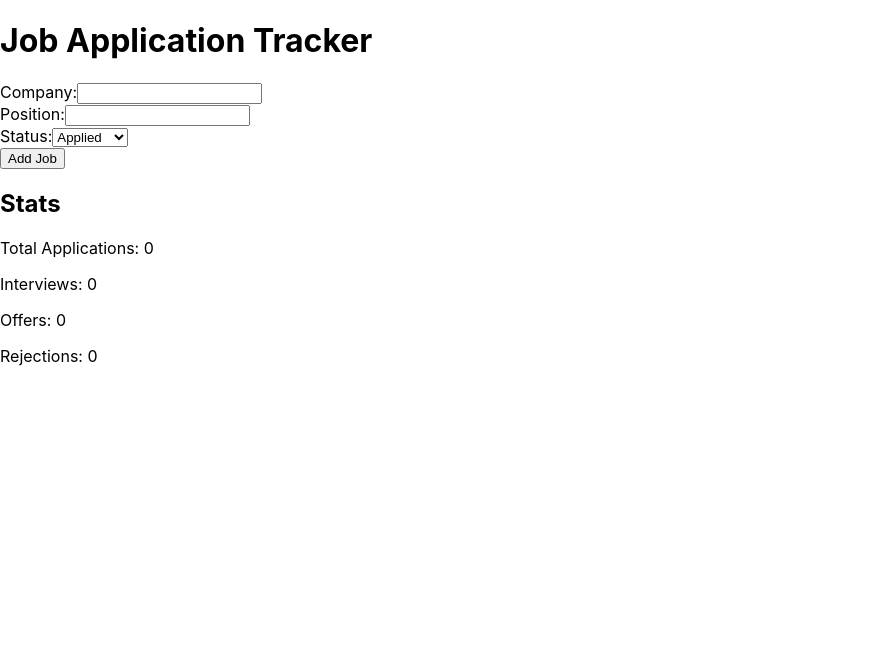
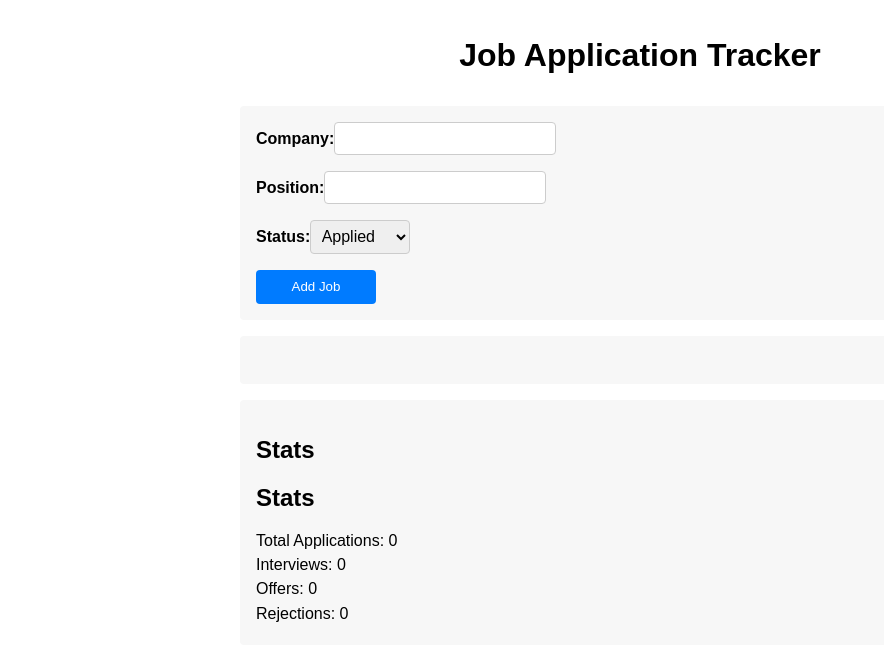
Before and after one commit to harryalloyd/job_app_tracker, a React (Create React App) app: page / in a window 1280 px wide. Shown: the top 660 px of the page, without its empty margins (0-884 px from the left). Built offline with nearby package versions, Linux system fonts and the light colour scheme.

Commit message:
Added css and impoted dashboard.css in dashboard.js

```diff
--- /dev/null
+++ b/src/pages/Dashboard.css
@@ -0,0 +1,91 @@
+.dashboard-container {
+    max-width: 800px;
+    margin: 0 auto;
+    padding: 1rem;
+    font-family: sans-serif;
+  }
+
+  .dashboard-header {
+    text-align: center;
+    margin-bottom: 2rem;
+  }
+
+  .job-form-container,
+  .job-stats-container,
+  .job-list-container {
+    background-color: #f7f7f7;
+    padding: 1rem;
+    margin-bottom: 1rem;
+    border-radius: 4px;
+  }
+
+  .job-form-container form {
+    display: flex;
+    flex-direction: column;
+    gap: 1rem;
+  }
+
+  .job-form-container label {
+    font-weight: 600;
+    margin-bottom: 0.2rem;
+  }
+
+  .job-form-container input,
+  .job-form-container select {
+    padding: 0.4rem;
+    font-size: 1rem;
+    border: 1px solid #ccc;
+    border-radius: 4px;
+  }
+
+  .job-form-container button {
+    width: 120px;
+    padding: 0.6rem;
+    background-color: #007bff;
+    color: #fff;
+    border: none;
+    border-radius: 4px;
+    cursor: pointer;
+  }
+
+  .job-form-container button:hover {
+    background-color: #0056b3;
+  }
+
+  .job-list-container ul {
+    list-style-type: none;
+    padding: 0;
+  }
+
+  .job-list-container li {
+    display: flex;
+    align-items: center;
+    justify-content: space-between;
+    background-color: #fff;
+    margin-bottom: 0.5rem;
+    padding: 0.6rem;
+    border-radius: 4px;
+    border: 1px solid #ddd;
+  }
+
+  .job-list-container li strong {
+    margin-right: 0.5rem;
+  }
+
+  .job-list-container button {
+    background-color: #dc3545;
+    color: #fff;
+    border: none;
+    padding: 0.4rem 0.8rem;
+    border-radius: 4px;
+    cursor: pointer;
+  }
+
+  .job-list-container button:hover {
+    background-color: #c82333;
+  }
+
+  .job-stats-container p {
+    margin: 0.4rem 0;
+    font-weight: 500;
+  }
--- a/src/pages/Dashboard.js
+++ b/src/pages/Dashboard.js
@@ -1,4 +1,5 @@
 import React, { useState } from 'react';
+import './Dashboard.css'; // <-- NEW IMPORT
 import JobForm from '../components/JobForm';
 import JobList from '../components/JobList';
 import JobStats from '../components/JobStats';
@@ -7,7 +8,6 @@ function Dashboard() {
   const [jobs, setJobs] = useState([]);
 
   const addJob = (newJob) => {
-    // Add an ID so we can delete by ID, etc.
     const jobWithId = { ...newJob, id: Date.now() };
     setJobs([...jobs, jobWithId]);
   };
@@ -17,11 +17,21 @@ function Dashboard() {
   };
 
   return (
-    <div>
-      <h1>Job Application Tracker</h1>
-      <JobForm onAdd={addJob} />
-      <JobList jobs={jobs} onDelete={deleteJob} />
-      <JobStats jobs={jobs} />
+    <div className="dashboard-container">
+      <h1 className="dashboard-header">Job Application Tracker</h1>
+
+      <div className="job-form-container">
+        <JobForm onAdd={addJob} />
+      </div>
+
+      <div className="job-list-container">
+        <JobList jobs={jobs} onDelete={deleteJob} />
+      </div>
+
+      <div className="job-stats-container">
+        <h2>Stats</h2>
+        <JobStats jobs={jobs} />
+      </div>
     </div>
   );
 }
```
